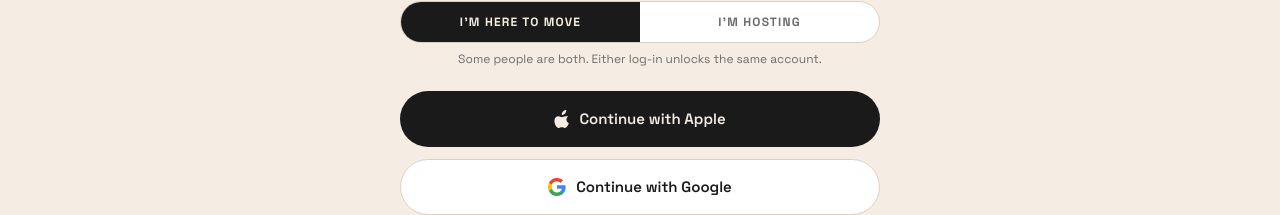
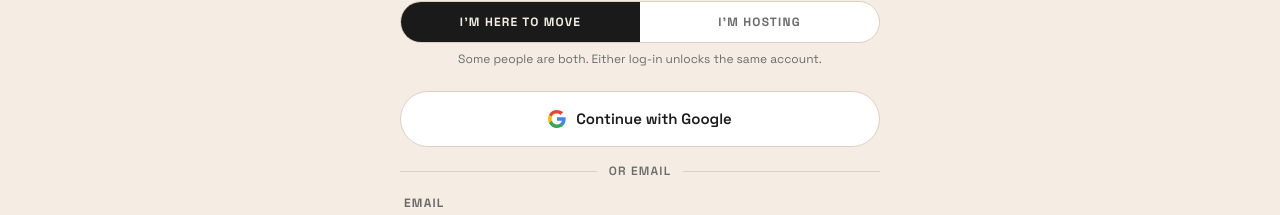
Before and after one commit to kimberley-stretchy/stretchy-app, a Next.js app: page /login in a window 1280 px wide. Shown: the part 233-448 px from the top of the page. Built offline with nearby package versions, Linux system fonts and the light colour scheme; no server answers.

Commit message:
Remove Apple sign-in, add Google OAuth + magic link, calendar links, auth callback

```diff
--- a/app/login/page.tsx
+++ b/app/login/page.tsx
@@ -45,7 +45,7 @@
   const [mobile, setMobile] = useState("");
   const [sent, setSent]     = useState(false);
   const [authError, setAuthError] = useState<string | null>(null);
-  const [loading, setLoading] = useState<"apple" | "google" | "email" | null>(null);
+  const [loading, setLoading] = useState<"google" | "email" | null>(null);
 
   const supabase = createClient();
 
@@ -59,15 +59,6 @@
     if (error) { setAuthError(error.message); setLoading(null); }
   }
 
-  async function signInWithApple() {
-    setLoading("apple");
-    setAuthError(null);
-    const { error } = await supabase.auth.signInWithOAuth({
-      provider: "apple",
-      options: { redirectTo: `${window.location.origin}/auth/callback` },
-    });
-    if (error) { setAuthError(error.message); setLoading(null); }
-  }
 
   // ── International waitlist ──
   const [showWaitlist, setShowWaitlist] = useState(false);
@@ -196,24 +187,6 @@
             </div>
           ) : (
             <form onSubmit={handleMagicLink} className="flex flex-col gap-3">
-
-              {/* Apple */}
-              <button
-                type="button"
-                onClick={signInWithApple}
-                disabled={loading !== null}
-                className="w-full flex items-center justify-center gap-2.5 font-semibold rounded-pill transition-all hover:brightness-125 active:scale-[0.98] disabled:opacity-60"
-                style={{ backgroundColor: "#1A1A1A", color: "#F5EDE3", height: "56px", fontSize: "15px" }}
-              >
-                {loading === "apple" ? (
-                  <span className="w-4 h-4 border-2 border-cream/40 border-t-cream rounded-full animate-spin" />
-                ) : (
-                  <svg width="15" height="18" viewBox="0 0 814 1000" fill="currentColor" aria-hidden>
-                    <path d="M788.1 340.9c-5.8 4.5-108.2 62.2-108.2 190.5 0 148.4 130.3 200.9 134.2 202.2-.6 3.2-20.7 71.9-68.7 141.9-42.8 61.6-87.5 123.1-155.5 123.1s-85.5-39.5-164-39.5c-76 0-103.7 40.8-165.9 40.8s-105-42.8-150.3-103.8c-52.4-71.6-96.5-185-96.5-291.6 0-167.5 109.1-256 215.7-256 81.8 0 149.3 53.3 199.8 53.3 48 0 124.1-56.5 215.9-56.5zm-181.7-152c37.4-44.5 64.7-106.1 64.7-167.8 0-8.4-.6-16.7-2-24.5-61.6 2.3-135.8 41.2-180.9 91.9-34.5 38.5-67.1 100.5-67.1 162.8 0 9.4 1.6 18.8 2.3 21.8 3.9.6 10.4 1.6 16.7 1.6 55.3 0 125.3-37.1 166.3-85.8z"/>
-                  </svg>
-                )}
-                {loading === "apple" ? "Redirecting…" : "Continue with Apple"}
-              </button>
 
               {/* Google */}
               <button
```
